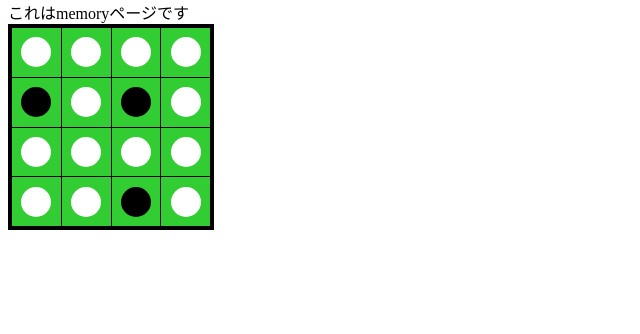
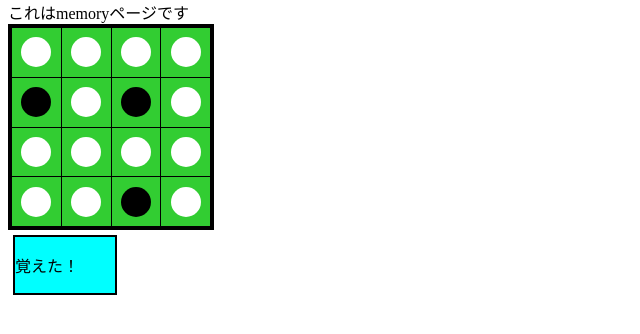
Before and after one commit to kf53495/flash64, a Django app: page /memory/ in a window 1280 px wide. Shown: the part 35-369 px from the top of the page, without its empty margins (0-640 px from the left). Run offline with Django 4.2, Linux system fonts and the light colour scheme.

Commit message:
覚えたボタンを仮設置

```diff
--- a/memory64/static/memory.css
+++ b/memory64/static/memory.css
@@ -26,3 +26,10 @@ td{
   background: black;
   margin: auto;
 }
+
+.memorised-btn {
+  width: 100px;
+  margin: 5px;
+  border: 2px black solid;
+  background-color: aqua;
+}
--- a/memory64/templates/memory.html
+++ b/memory64/templates/memory.html
@@ -39,5 +39,8 @@
         </table>
       </div>
     </div>
+    <div class="memorised-btn">
+      <p>覚えた！</p>
+    </div>
   </body>
 </html>
```
